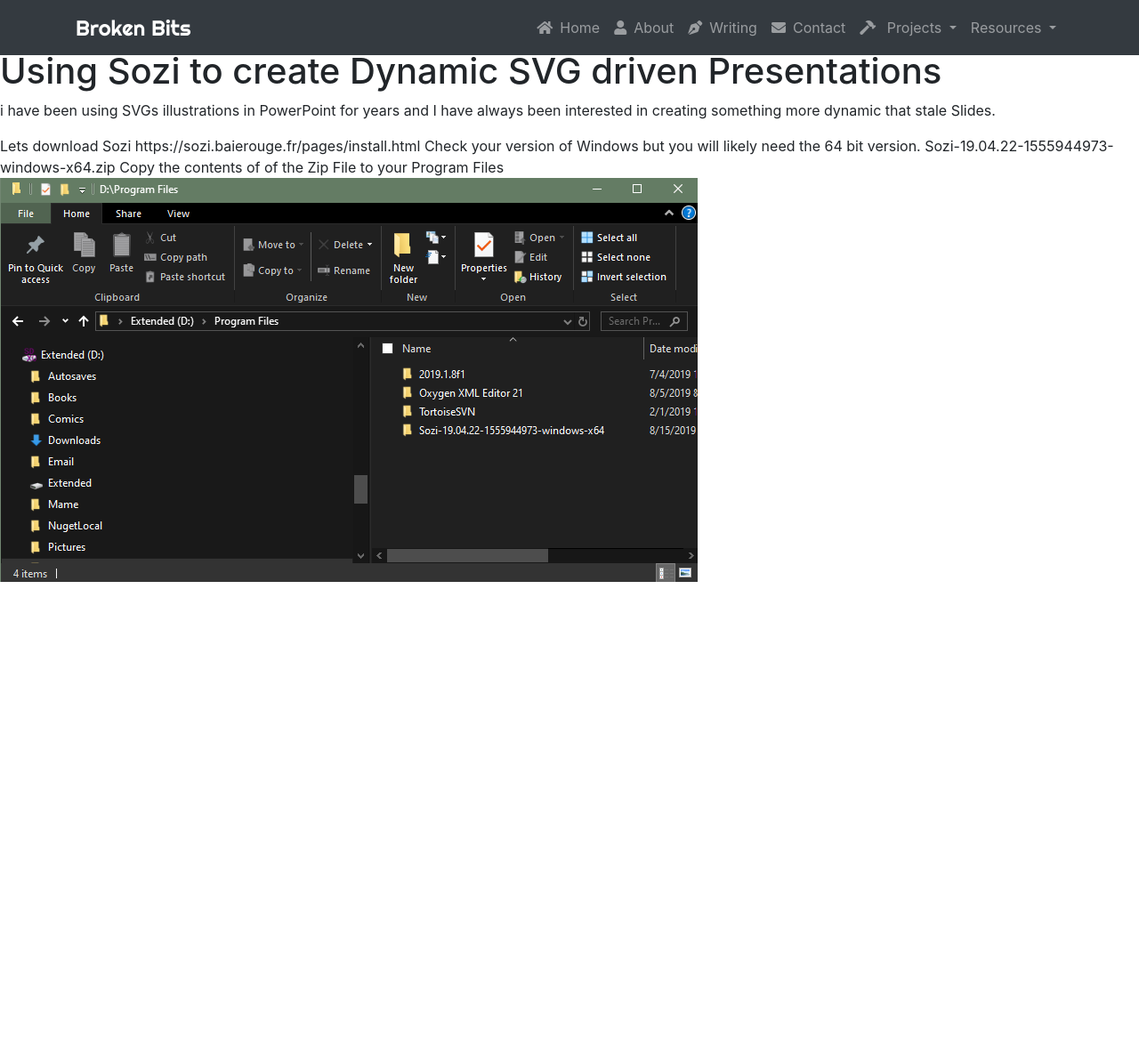
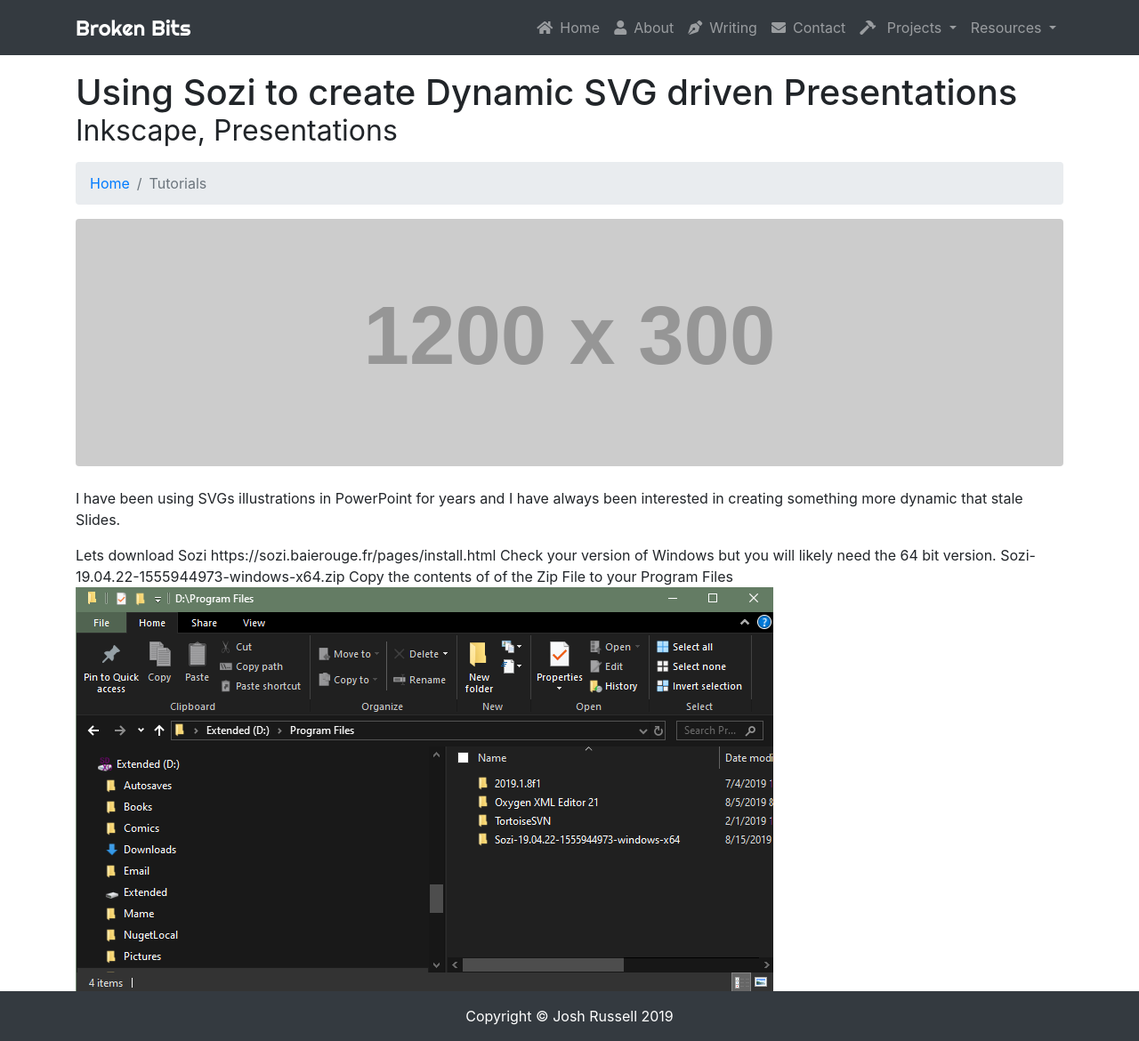
Before and after one commit to joshuawrussell/jrussell67062.github.io, a plain HTML site: page articles/sozi-presentations.html in a window 1280 px wide. Shown: the whole page at 89% size. Before the commit the page ends 800 px from the top, so only its background shows below. Drawn offline with nearby package versions, Linux system fonts and the light colour scheme; files that its build step writes are made by us from their sources; placeholder pictures from the web are drawn by us; files whose address does not match are found by name.

Commit message:
checking server side includes

```diff
--- /dev/null
+++ b/Includes/footer.html
@@ -0,0 +1,6 @@
+    <!-- Footer -->
+    <footer class="py-3 bg-dark">
+            <div class="container">
+                <p class="m-0 text-center text-white">Copyright &copy; Josh Russell 2019</p>
+            </div>
+    </footer>
--- a/articles/sozi-presentations.html
+++ b/articles/sozi-presentations.html
@@ -24,11 +24,24 @@
 
     <!--#include virtual="../includes/navigation.html" -->
 
+<!-- Page Content -->
+<div class="container">
 
+        <!-- Page Heading/Breadcrumbs -->
+        <h1 class="mt-4 mb-3">Using Sozi to create Dynamic SVG driven Presentations
+          <small>Inkscape, Presentations</small>
+        </h1>
 
-<h1>Using Sozi to create Dynamic SVG driven Presentations</h1>
+        <ol class="breadcrumb">
+          <li class="breadcrumb-item">
+            <a href="../index.html">Home</a>
+          </li>
+          <li class="breadcrumb-item active">Tutorials</li>
+        </ol>
 
-<p>i have been using SVGs illustrations in PowerPoint for years and I have always been interested in creating something more dynamic that stale Slides.</p>
+        <img class="img-fluid rounded mb-4" src="http://placehold.it/1200x300" alt="">
+
+<p>I have been using SVGs illustrations in PowerPoint for years and I have always been interested in creating something more dynamic that stale Slides.</p>
 
 
 Lets download Sozi
@@ -42,8 +55,9 @@ Sozi-19.04.22-1555944973-windows-x64.zip
 Copy the contents of of the Zip File to your Program Files
 <img src="./sozi-presentations//explorer.png"/>
 
+</div>
 
-
+ <!--#include virtual="../includes/footer.html" -->
 </body>
 
 </html>
```
